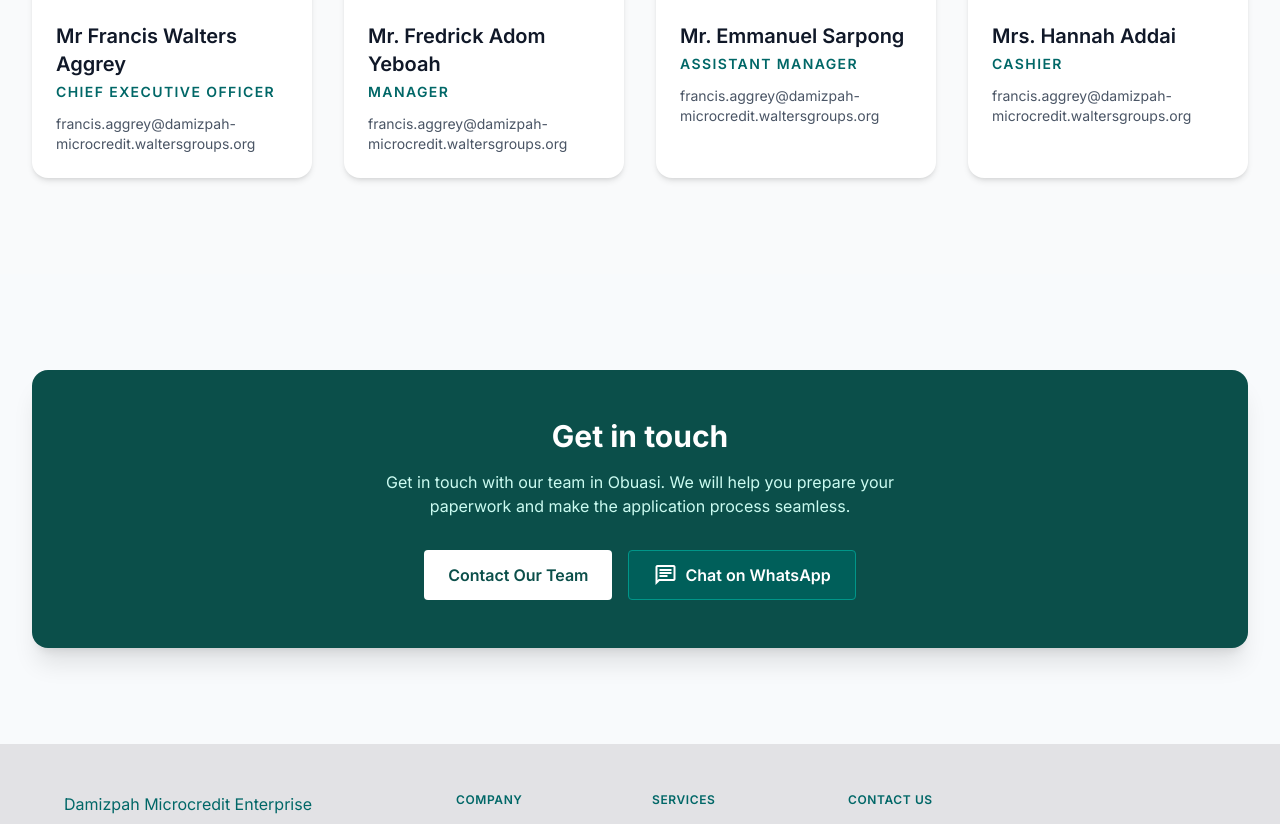
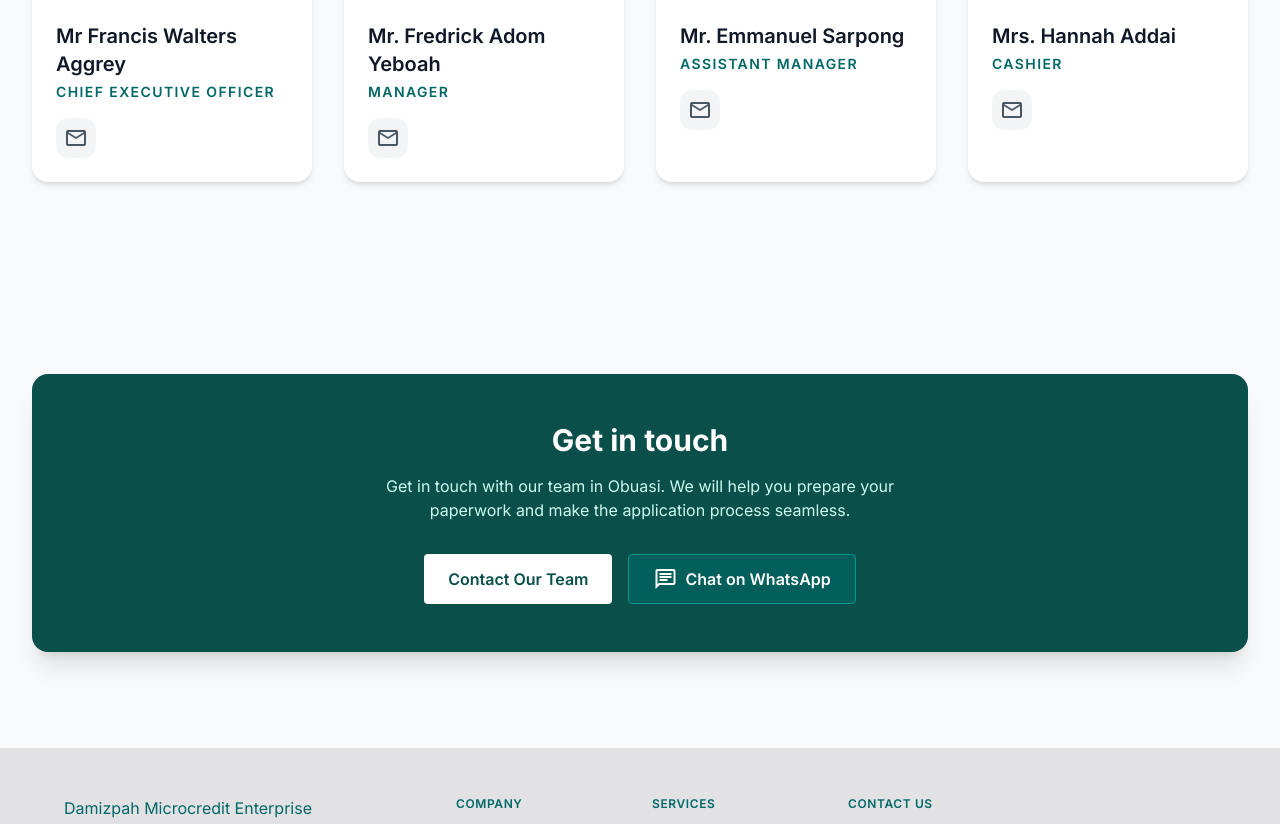
Before and after one commit to tabetommy/AMIZPAH, a Next.js app: page /about in a window 1280 px wide. Shown: the part 1518-2342 px from the top of the page. Built offline with nearby package versions, Linux system fonts and the light colour scheme.

Commit message:
replaced plain email text to icons

```diff
--- a/src/app/about/page.tsx
+++ b/src/app/about/page.tsx
@@ -118,9 +118,12 @@ export default function AboutPage() {
                   </p>
                    <a
                     href={`mailto:${member.email}`}
-                    className="mt-3 block text-sm text-gray-600 hover:text-primary break-words"
+                    aria-label={`Email ${member.name}`}
+                    className="mt-4 inline-flex items-center justify-center rounded-full bg-gray-100 p-2 text-gray-600 transition hover:bg-primary hover:text-white"
                   >
-                    {member.email}
+                    <span className="material-symbols-outlined text-xl">
+                      mail
+                    </span>
                   </a>
                 </div>
               </div>
```
